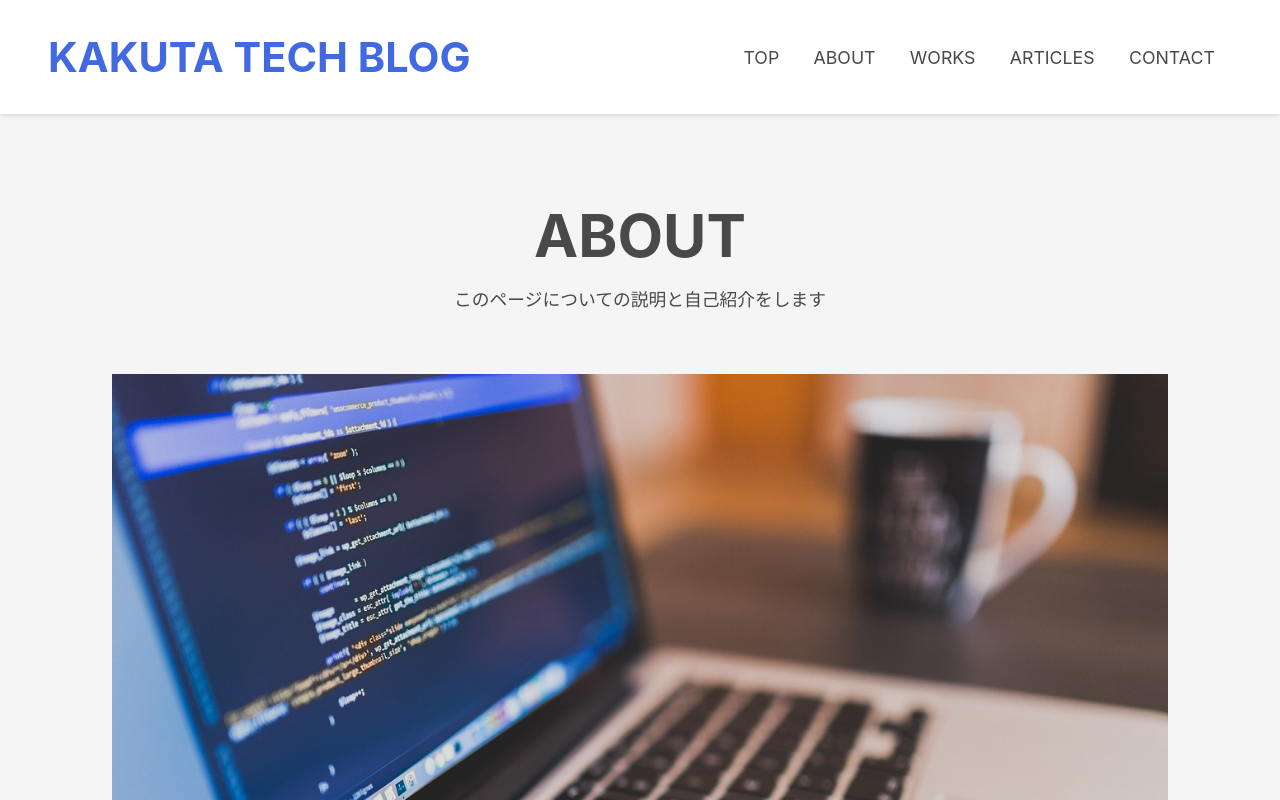
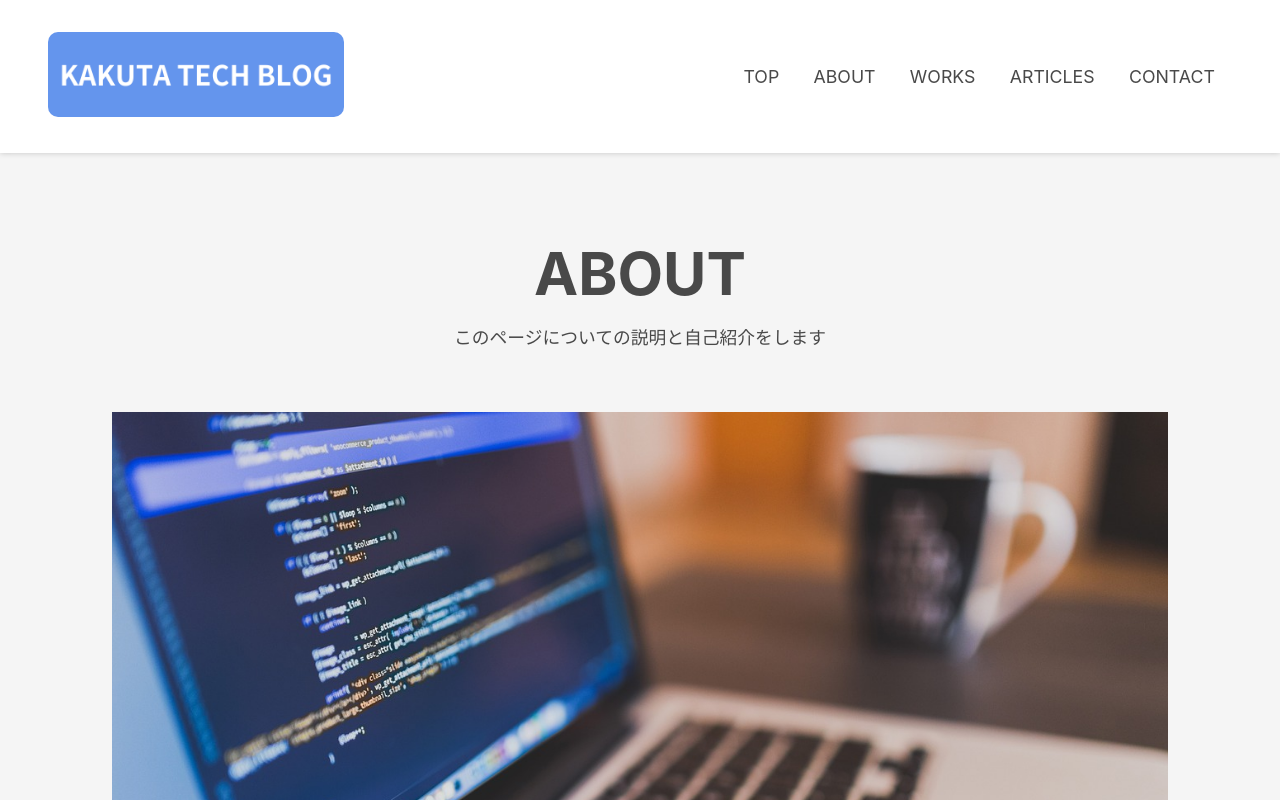
Before and after one commit to kakuta0915/kakuta-tech-blog, a Next.js app: page /about/page in a window 1280 px wide. Shown: the top 800 px of the page. Built offline with nearby package versions, Linux system fonts and the light colour scheme; no server answers.

Commit message:
💄 style: headerとfooterのlogoのレイアウトを変更 #11

```diff
--- a/src/components/elements/logo/logo.jsx
+++ b/src/components/elements/logo/logo.jsx
@@ -1,12 +1,19 @@
 // ロゴコンポーネント
 
 import Link from 'next/link'
-import styles from './logo.module.css'
+import styles from './Logo.module.css'
+import Image from 'next/image'
+import logo from '@/images/logo.png'
 
-export default function Logo({ footerLogo = false }) {
+export default function Logo({ footerLink = false }) {
   return (
-    <Link href="/" className={footerLogo ? styles.footerLogo : styles.logo}>
-      KAKUTA TECH BLOG
+    <Link href="../home/page" className={footerLink ? styles.footerLink : styles.headerLink}>
+      <Image
+      className={styles.linkImage}
+        src={logo}
+        alt="Logo Image"
+        priority
+      />
     </Link>
   )
 }
--- a/src/components/elements/logo/logo.module.css
+++ b/src/components/elements/logo/logo.module.css
@@ -1,11 +1,25 @@
-.logo {
-  font-size: calc(var(--heading1) * 0.7);
-  font-weight: bold;
-  color: var(--blue-1);
+.headerLink {
+  width: 50%;
 }
 
-.footerLogo {
-  font-size: calc(var(--heading1) * 0.7);
-  font-weight: bold;
-  color: var(--white);
+.linkImage {
+  width: 100%;
+  height: 100%;
+  border-radius: 10px;
 }
+
+.footerLink {
+  width: 100%;
+}
+
+
+/* デスクトップサイズ */
+@media (min-width: 768px) {
+.headerLink {
+  width: 25%;
+}
+
+.footerLink{
+  width: 50%;
+}
+}
--- a/src/components/layouts/footer/Footer.jsx
+++ b/src/components/layouts/footer/Footer.jsx
@@ -1,12 +1,12 @@
 import styles from './Footer.module.css'
 import Social from '../../elements/Social/Social'
-import Logo from '../../elements/Logo/logo'
+import Logo from '../../elements/logo/Logo'
 
 export default function Footer() {
   return (
     <footer className={styles.footerContainer}>
       <div className={styles.footerText}>
-        <Logo footerLogo />
+        <Logo footerLink />
         <Social />
       </div>
     </footer>
--- a/src/components/layouts/header/Header.jsx
+++ b/src/components/layouts/header/Header.jsx
@@ -1,4 +1,4 @@
-import Logo from '../../elements/Logo/logo'
+import Logo from '../../elements/logo/Logo'
 import Nav from '../../elements/Nav/Nav'
 import styles from './Header.module.css'
 
```
Also changed, not shown: images/logo.png (added).
